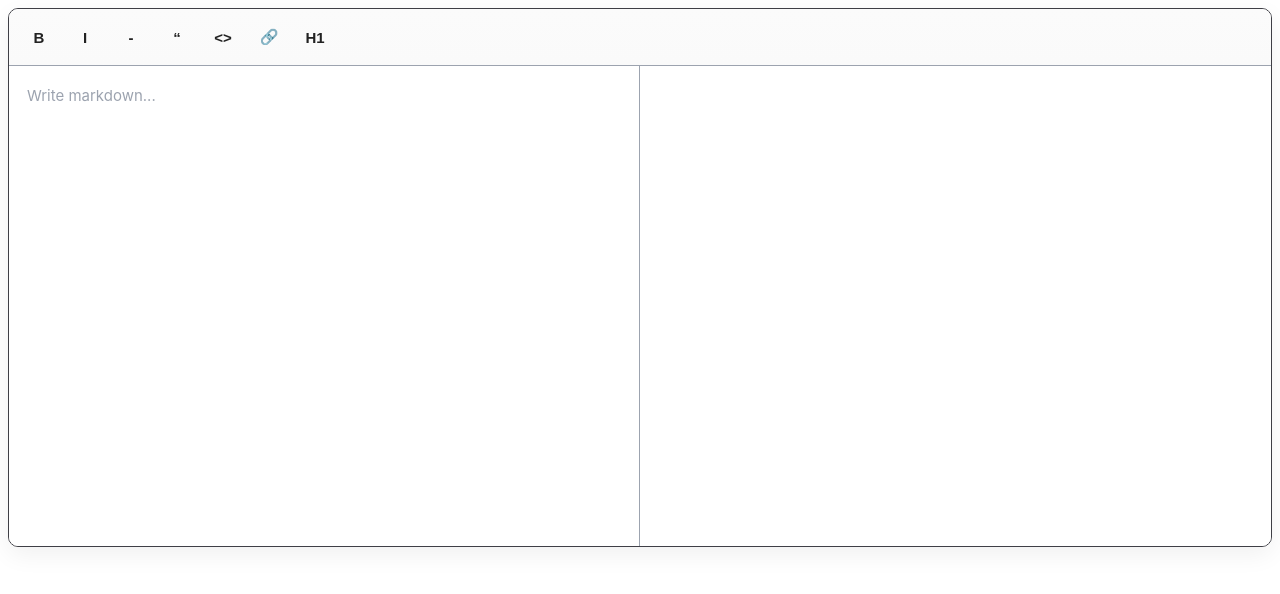
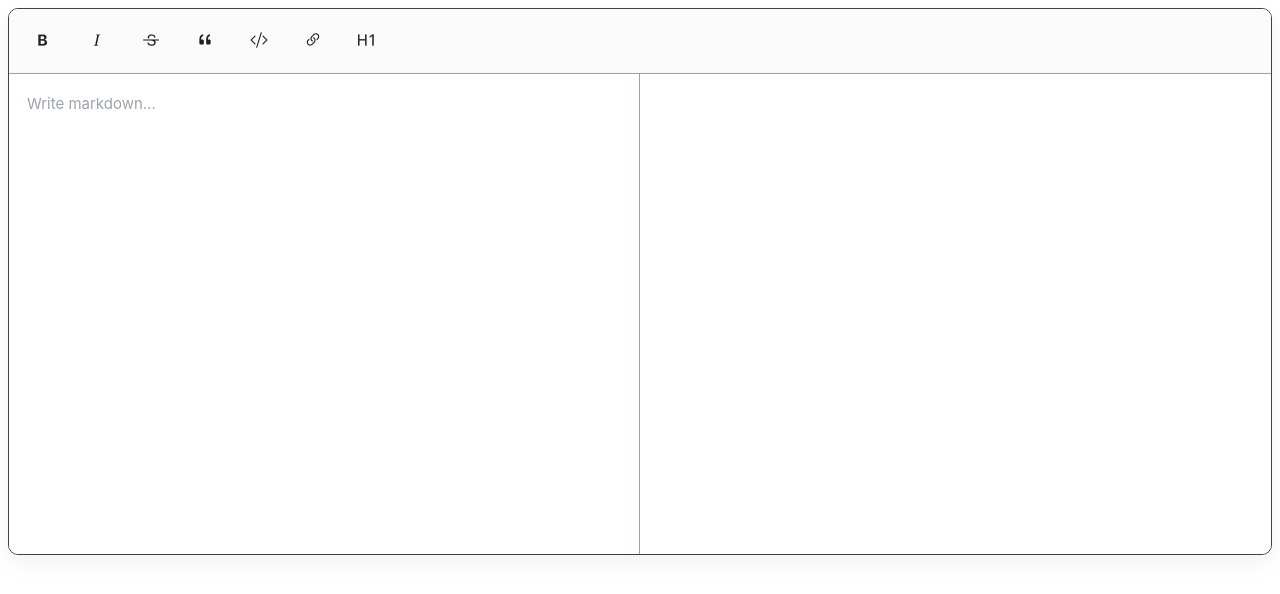
Before and after one commit to aba2222/md_editor, a Vue app: page / in a window 1280 px wide. Shown: the top 594 px of the page. Built offline with nearby package versions, Linux system fonts and the light colour scheme.

Commit message:
use bootstrap icon

```diff
--- a/package.json
+++ b/package.json
@@ -15,6 +15,7 @@
     "format": "prettier --write --experimental-cli src/"
   },
   "dependencies": {
+    "bootstrap-icons": "^1.13.1",
     "highlight": "^0.2.4",
     "highlight.js": "^11.11.1",
     "markdown-it": "^14.3.0",
--- a/src/components/MarkdownEditor.vue
+++ b/src/components/MarkdownEditor.vue
@@ -1,5 +1,5 @@
 <script setup lang="ts">
-import { computed, nextTick, onMounted, ref, watch } from 'vue'
+import { computed, nextTick, onMounted, onUnmounted, ref, watch } from 'vue'
 import markdownit from 'markdown-it'
 
 import 'highlight.js/styles/github.css'
@@ -12,15 +12,20 @@ const theme = ref(
   String(document.documentElement.getAttribute('data-bs-theme') || 'light').toLowerCase(),
 )
 const isDark = computed(() => theme.value === 'dark' || theme.value === 'black')
+let observer: MutationObserver | null = null
 
 onMounted(() => {
-  const observer = new MutationObserver(() => {
+  observer = new MutationObserver(() => {
     theme.value = (document.documentElement.getAttribute('data-bs-theme') || 'light').toLowerCase()
   })
 
   observer.observe(document.documentElement, {
     attributeFilter: ['data-bs-theme'],
   })
+})
+
+onUnmounted(() => {
+  observer?.disconnect()
 })
 
 const md = markdownit({
@@ -72,13 +77,23 @@ function insertMarkdown(before: string, after: string = '') {
 <template>
   <div class="editor" :class="{ dark: isDark }">
     <div class="toolbar">
-      <button type="button" @click="insertMarkdown('**', '**')">B</button>
-      <button type="button" @click="insertMarkdown('*', '*')">I</button>
-      <button type="button" @click="insertMarkdown('~~', '~~')">-</button>
-      <button type="button" @click="insertMarkdown('> ')">“</button>
-      <button type="button" @click="insertMarkdown('`', '`')"><></button>
-      <button type="button" @click="insertMarkdown('[', '名称](链接)')">🔗</button>
-      <button type="button" @click="insertMarkdown('# ')">H1</button>
+      <button type="button" @click="insertMarkdown('**', '**')">
+        <i class="bi bi-type-bold"></i>
+      </button>
+      <button type="button" @click="insertMarkdown('*', '*')">
+        <i class="bi bi-type-italic"></i>
+      </button>
+      <button type="button" @click="insertMarkdown('~~', '~~')">
+        <i class="bi bi-type-strikethrough"></i>
+      </button>
+      <button type="button" @click="insertMarkdown('> ')"><i class="bi bi-quote"></i></button>
+      <button type="button" @click="insertMarkdown('`', '`')">
+        <i class="bi bi-code-slash"></i>
+      </button>
+      <button type="button" @click="insertMarkdown('[', '名称](链接)')">
+        <i class="bi bi-link-45deg"></i>
+      </button>
+      <button type="button" @click="insertMarkdown('# ')"><i class="bi bi-type-h1"></i></button>
     </div>
     <div class="main_editor">
       <textarea
@@ -123,21 +138,25 @@ function insertMarkdown(before: string, after: string = '') {
 }
 
 .toolbar button {
-  width: 36px;
-  height: 36px;
+  width: 44px;
+  height: 44px;
   display: inline-flex;
   align-items: center;
   justify-content: center;
-  font-size: 15px;
+  font-size: 18px;
   color: #222;
   font-weight: 600;
-  border-radius: 8px;
+  border-radius: 10px;
   border: none;
   background: transparent;
   cursor: pointer;
   transition:
     background 0.12s ease,
     transform 0.08s ease;
+}
+
+.toolbar button i {
+  font-size: 18px;
 }
 
 .toolbar button:hover {
--- a/src/main.ts
+++ b/src/main.ts
@@ -1,5 +1,6 @@
 import { createApp } from 'vue'
 import MarkdownEditor from './components/MarkdownEditor.vue'
+import 'bootstrap-icons/font/bootstrap-icons.css'
 
 document.querySelectorAll('.md_editor').forEach((el) => {
   const name = el.getAttribute('data-name') || 'content'
```
Also changed, not shown: 1 other file (tests, documents, lock files or other folders).
